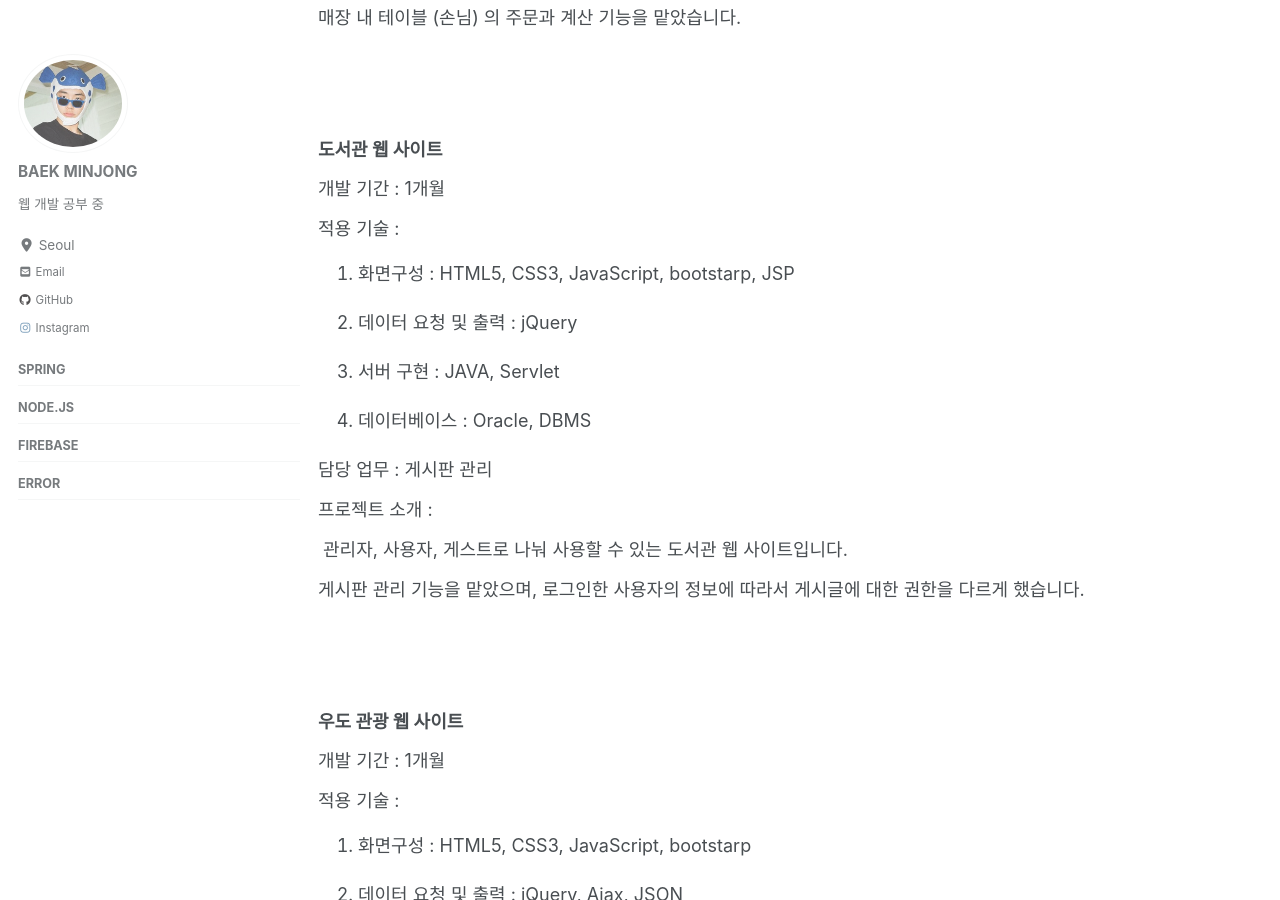
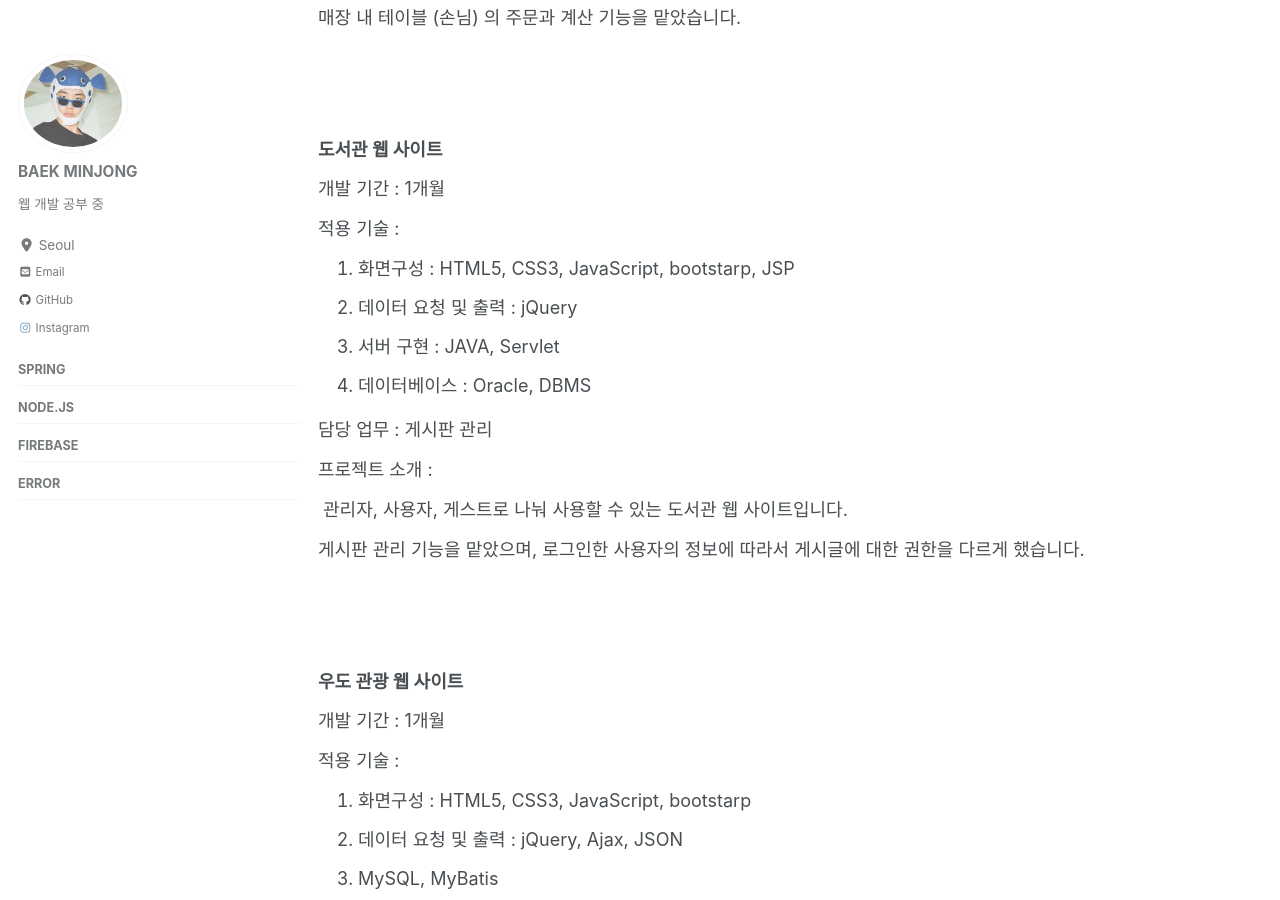
Before and after one commit to kjw0112m/minjongbaek.github.io, a Jekyll site: the page built from _pages/about.md, in a window 1280 px wide and 900 px high, scrolled down 1235 px. Built offline with Jekyll 4.4.1, drawn with Linux system fonts in a browser that asks for light colours; cached includes are drawn as plain includes; nearby versions of some CDN libraries.

Commit message:
<ol> 줄 간격 수정

```diff
--- a/_pages/about.md
+++ b/_pages/about.md
@@ -59,7 +59,7 @@ classes: wide
     <div style="font-size: 18px; line-height:40px">
         개발 기간 : 1개월 <br>
         적용 기술 : <br>
-        <ol style="padding: 0; margin: 5px 0; margin-left: 40px;">
+        <ol style="padding: 0; margin: 5px 0; margin-left: 40px; line-height: 30px;">
             <li>화면구성 : HTML5, CSS3, JavaScript, bootstarp, JSP</li>
             <li>데이터 요청 및 출력 : jQuery </li>
             <li>서버 구현 : JAVA, Servlet </li>
@@ -79,7 +79,7 @@ classes: wide
     <div style="font-size: 18px; line-height:40px">
         개발 기간 : 1개월 <br>
         적용 기술 : <br>
-        <ol style="padding: 0; margin: 5px 0; margin-left: 40px;">
+        <ol style="padding: 0; margin: 5px 0; margin-left: 40px; line-height: 30px;">
             <li>화면구성 : HTML5, CSS3, JavaScript, bootstarp</li>
             <li>데이터 요청 및 출력 : jQuery, Ajax, JSON</li>
             <li>MySQL, MyBatis</li>
--- a/_pages/html.html
+++ b/_pages/html.html
@@ -44,7 +44,7 @@
     <div style="font-size: 18px; line-height:35px">
         개발 기간 : 1개월 <br>
         적용 기술 : <br>
-        <ol style="padding: 0; margin: 5px 0; margin-left: 40px;">
+        <ol style="padding: 0; margin: 5px 0; margin-left: 40px; line-height: 30px;">
             <li>화면구성 : HTML5, CSS3, JavaScript, bootstarp, JSP</li>
             <li>데이터 요청 및 출력 : jQuery </li>
             <li>서버 구현 : JAVA, Servlet </li>
```
